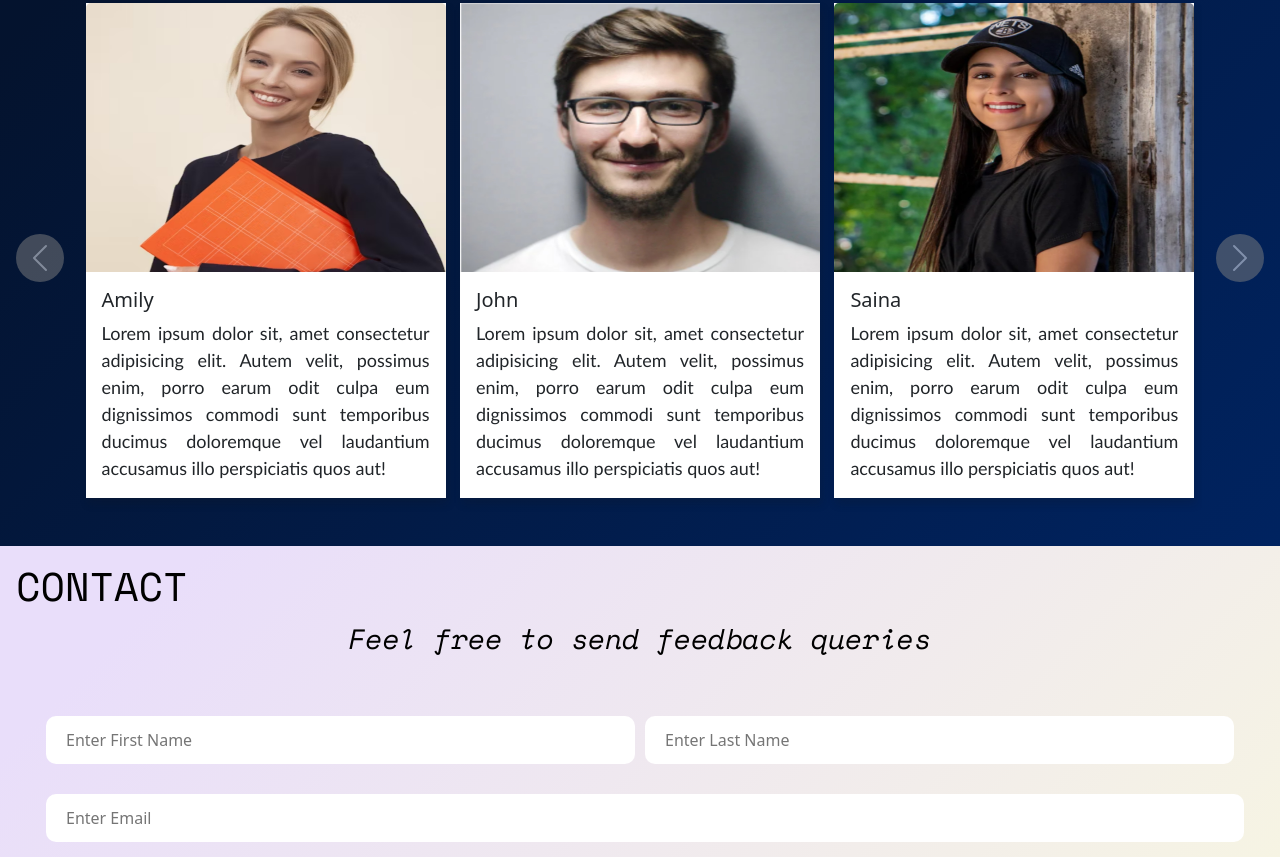
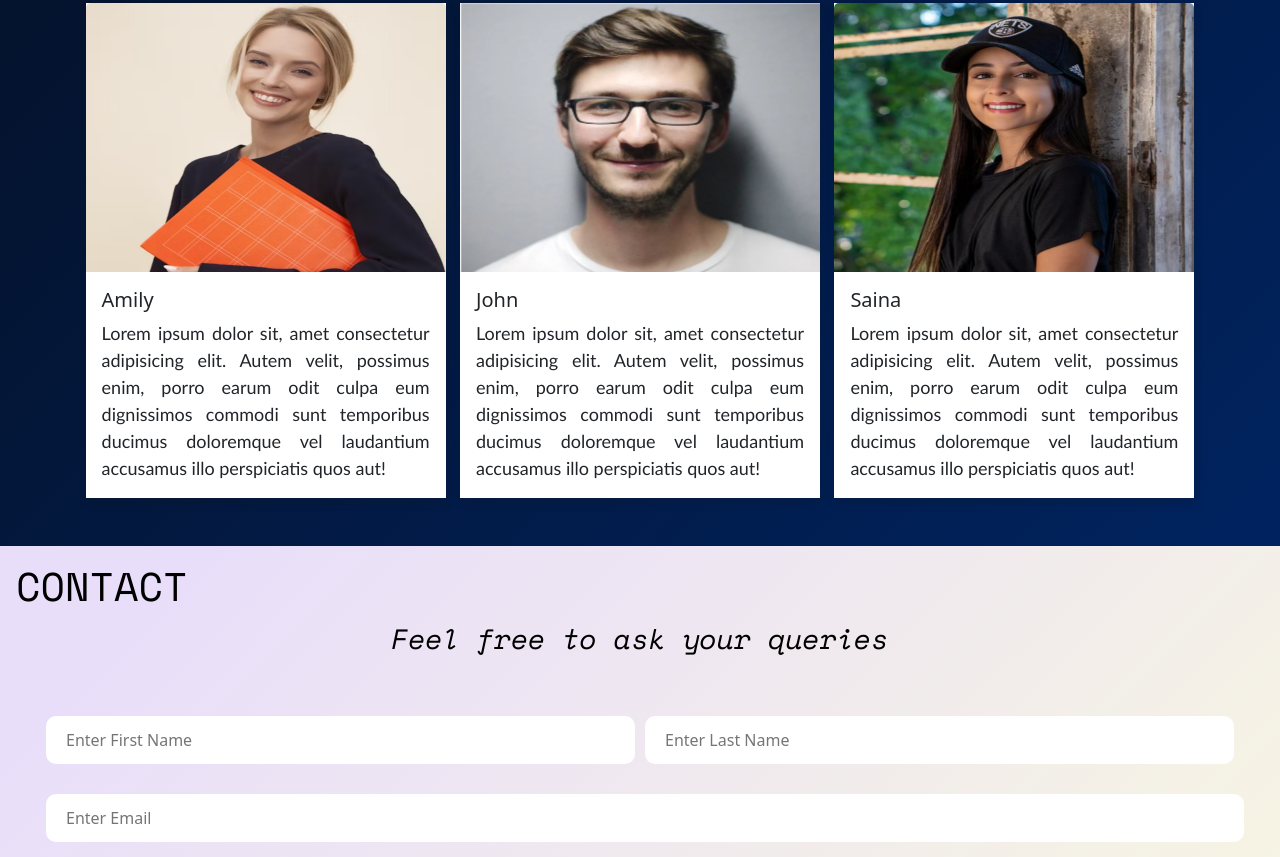
Before and after one commit to madhumitha-r26/Code_Scoop, a plain HTML site: page index.html in a window 1280 px wide. Shown: the part 1751-2608 px from the top of the page. Drawn offline with nearby package versions, Linux system fonts and the light colour scheme.

Commit message:
completed the website

```diff
--- a/index.html
+++ b/index.html
@@ -61,7 +61,8 @@ data-bs-offset="0" data-bs-smooth-scroll="true" class="scrollspy-example" tabind
       <div class="hero__section_container">
         <h1 class="display-2 fw-bold">CODE SCOOP</h1>
         <p class="display-5 fst-italic"><q>Where your Coding Journey Begins</q></p>
-        <button download="codescoop.pdf">DOWNLOAD BROCHURE</button>
+        <a href="code scoop-brochure.pdf" download="CODESCOOP-BROCHURE.pdf"><button>DOWNLOAD BROCHURE</button> </a>
+
     </div>
     </section>
 
@@ -124,6 +125,7 @@ data-bs-offset="0" data-bs-smooth-scroll="true" class="scrollspy-example" tabind
     <section id="testimonials" class="p-3">
       <h1>TESTIMONIALS</h1>
       <p class="text-center fs-3 fst-italic">Reviews from our Alumini</p>
+
       <div id="carouselExampleControls" class="carousel">
         <div class="carousel-inner">
           <div class="carousel-item active">
@@ -224,11 +226,11 @@ data-bs-offset="0" data-bs-smooth-scroll="true" class="scrollspy-example" tabind
           </div>
 
         </div>
-        <button class="carousel-control-prev" type="button" data-bs-target="#carouselExampleControls" data-bs-slide="prev">
+        <button class="carousel-control-prev d-xl-none" type="button" data-bs-target="#carouselExampleControls" data-bs-slide="prev">
           <span class="carousel-control-prev-icon" aria-hidden="true"></span>
           <span class="visually-hidden">Previous</span>
         </button>
-        <button class="carousel-control-next" type="button" data-bs-target="#carouselExampleControls" data-bs-slide="next">
+        <button class="carousel-control-next d-xl-none" type="button" data-bs-target="#carouselExampleControls" data-bs-slide="next">
           <span class="carousel-control-next-icon" aria-hidden="true"></span>
           <span class="visually-hidden">Next</span>
         </button>
@@ -239,7 +241,7 @@ data-bs-offset="0" data-bs-smooth-scroll="true" class="scrollspy-example" tabind
 
     <section id="contact" class="p-3">
       <h1>CONTACT</h1>
-      <p class="text-center fs-3 fst-italic">Feel free to send feedback queries</p>
+      <p class="text-center fs-3 fst-italic">Feel free to ask your queries</p>
       <form action="mailto:codescoop@gmail.com?subject=Feedback regarding your Services" method="post" enctype="text/plain">
         <div class="cn">
           <input type="text" placeholder="Enter First Name" name="first name" required id="fn">
```
Also changed, not shown: 1 other file.
